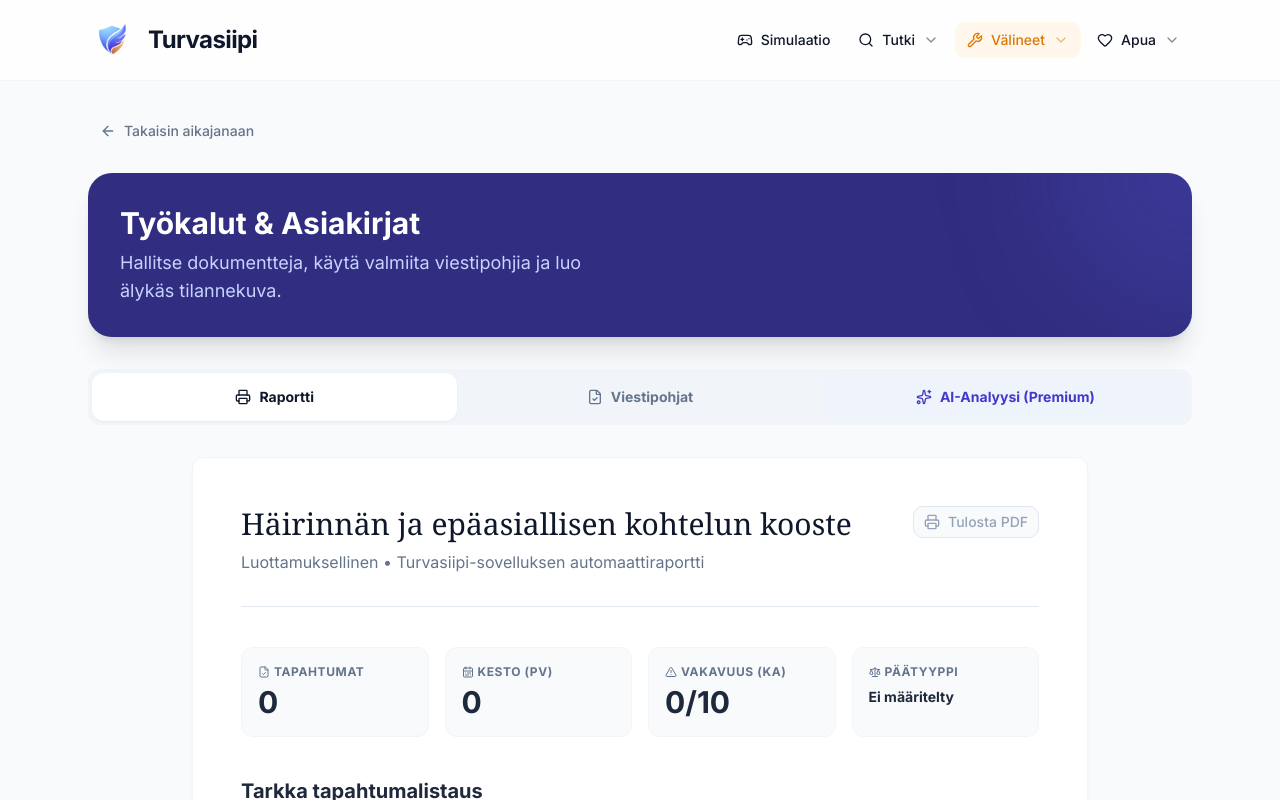
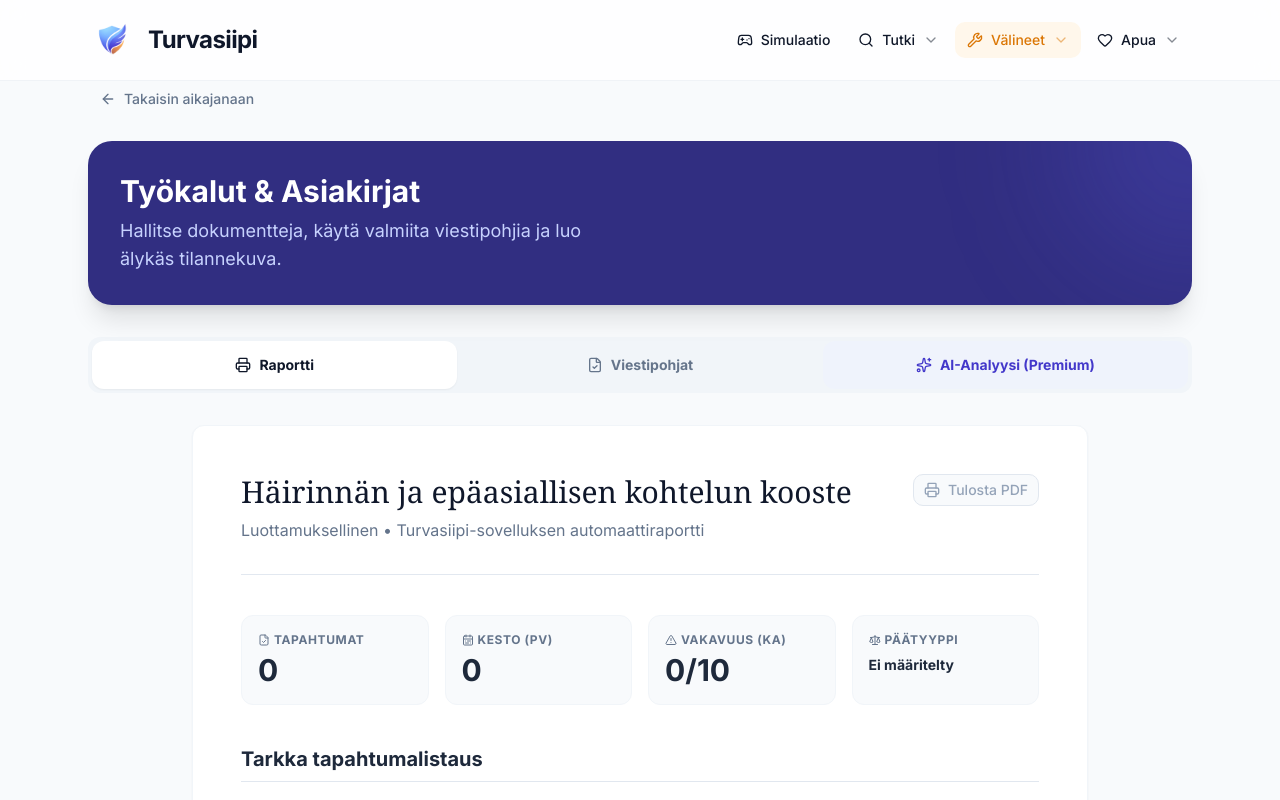
Before and after one commit to JoonasHuhta/Turvasiipi, a Next.js app: page /raportti in a window 1280 px wide. Shown: the top 800 px of the page. Built offline with nearby package versions, Linux system fonts and the light colour scheme.

Commit message:
Refactor layout for full-width landing page and improve quiz navigation

```diff
--- a/src/app/layout.tsx
+++ b/src/app/layout.tsx
@@ -35,7 +35,7 @@ export default function RootLayout({
             </div>
           </header>
 
-          <main className="w-full max-w-6xl mx-auto px-6 py-8 flex-1">
+          <main className="w-full flex-1">
             {children}
           </main>
 
--- a/src/app/raportti/page.tsx
+++ b/src/app/raportti/page.tsx
@@ -93,6 +93,7 @@ export default function DocumentsPage() {
     if (!mounted) return <div className="p-10 text-center animate-pulse">Ladataan työkaluja...</div>;
 
     return (
+        <div className="w-full max-w-6xl mx-auto px-6">
             <VaultWrapper isLocked={isLocked} hasData={hasData} onUnlock={unlock}>
                 <div className="space-y-8 pb-20 animate-in fade-in duration-500">
                     {/* Header (Hidden in Print) */}
@@ -484,5 +485,6 @@ export default function DocumentsPage() {
                     </Tabs>
                 </div>
             </VaultWrapper>
+        </div>
     );
 }
--- a/src/app/timeline/page.tsx
+++ b/src/app/timeline/page.tsx
@@ -33,6 +33,7 @@ export default function TimelinePage() {
     if (!mounted) return <div className="p-10 text-center animate-pulse">Käynnistetään turvasatamaa...</div>;
 
     return (
+        <div className="w-full max-w-6xl mx-auto px-6">
             <VaultWrapper isLocked={isLocked} hasData={hasData} onUnlock={unlock}>
                 <div className="grid lg:grid-cols-3 gap-8 pb-20 animate-in fade-in duration-500">
                     <div className="lg:col-span-1 space-y-6">
@@ -83,5 +84,6 @@ export default function TimelinePage() {
                     </div>
                 </div>
             </VaultWrapper>
+        </div>
     );
 }
```
Lines whose indentation alone changed are shown as unchanged.
